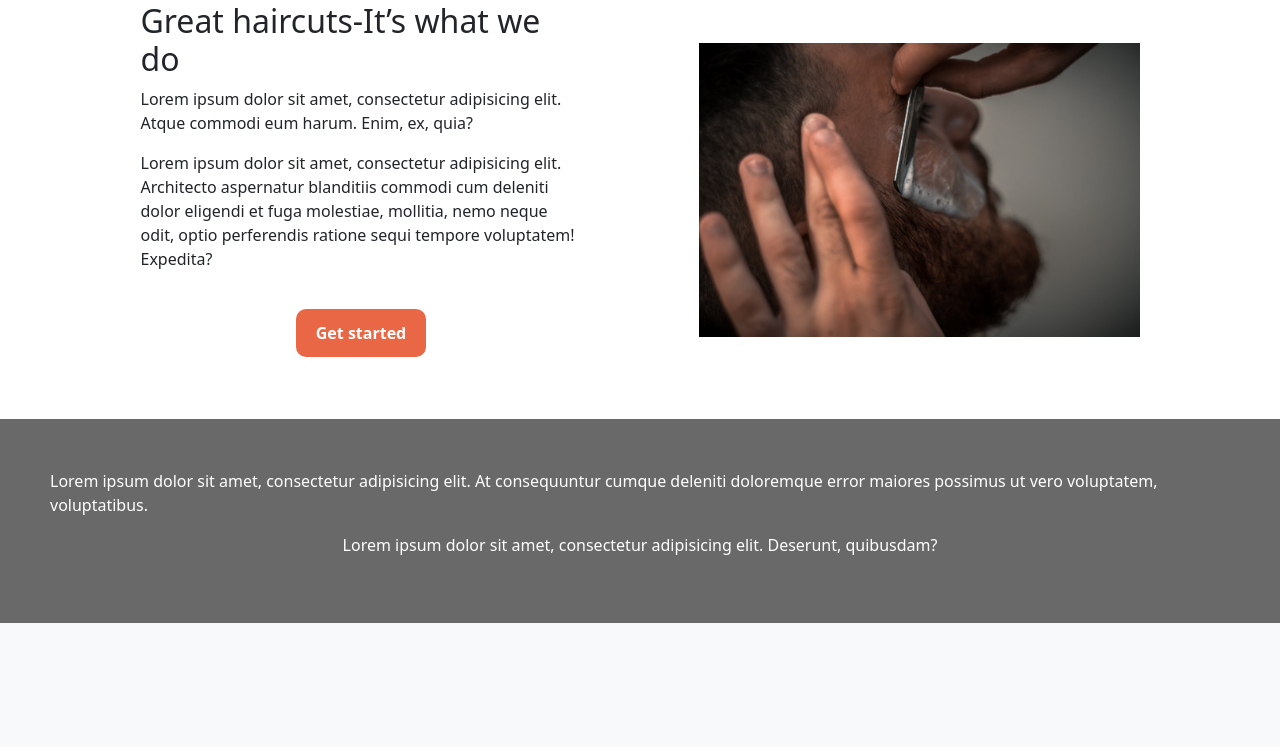
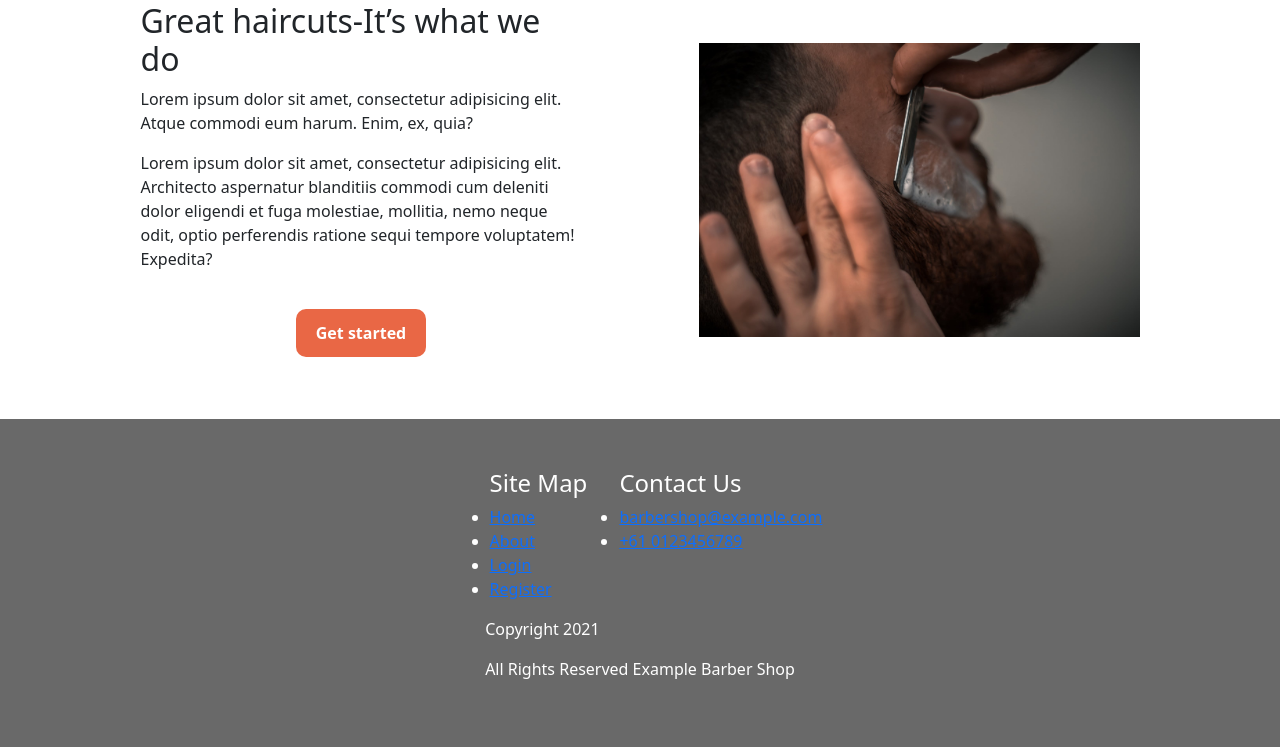
Before and after one commit to BuddyLich/django_practices, a Django app: page /about/ in a window 1280 px wide. Shown: the part 1351-2098 px from the top of the page. Before the commit the page ends 1974 px from the top, so only its background shows below. Run offline with Django 3.2, Linux system fonts and the light colour scheme; some libraries are stand-ins or nearby versions; some web fonts are replaced.

Commit message:
complete the HTML part on footer

```diff
--- a/barber_shop_booking_system/booking/static/booking/css/main.css
+++ b/barber_shop_booking_system/booking/static/booking/css/main.css
@@ -106,8 +106,9 @@
   background-color: dimgrey;
 }
 
-.footer-left {
-  maximum
+.main-footer {
+  display: flex;
+  flex-direction: row;
 }
 
 /* about_page */
--- a/barber_shop_booking_system/booking/templates/booking/base.html
+++ b/barber_shop_booking_system/booking/templates/booking/base.html
@@ -79,8 +79,33 @@
     {% block content %}
     {% endblock %}
     <footer class="footer">
-        <p>Lorem ipsum dolor sit amet, consectetur adipisicing elit. At consequuntur cumque deleniti doloremque error maiores possimus ut vero voluptatem, voluptatibus.</p>
-        <p>Lorem ipsum dolor sit amet, consectetur adipisicing elit. Deserunt, quibusdam?</p>
+        <div class="main-footer">
+            <ul class="site-map">
+                <h4>Site Map</h4>
+                <li class="site-link"><a href="#">Home</a></li>
+                <li class="site-link"><a href="#">About</a></li>
+                {% if not user.is_authenticated %}
+                    <li class="site-link"><a href="#">Login</a></li>
+                    <li class="site-link"><a href="#">Register</a></li>
+                {% elif user.is_customer %}
+                    <li class="site-link"><a href="#">Profile</a></li>
+                    <li class="site-link"><a href="#">My Bookings</a></li>
+                {% endif %}
+            </ul>
+            <ul class="contact-us">
+                <h4>Contact Us</h4>
+                <li class="site-link"><a href="#">barbershop@example.com</a></li>
+                <li class="site-link"><a href="#">+61 0123456789</a></li>
+            </ul>
+        </div>
+        <div class="copyright">
+            <div class="copyright-first">
+                <p>Copyright 2021</p>
+            </div>
+            <div class="copyright-second">
+                <p>All Rights Reserved Example Barber Shop</p>
+            </div>
+        </div>
     </footer>
 <script src="https://cdn.jsdelivr.net/npm/bootstrap@5.0.0-beta1/dist/js/bootstrap.min.js" integrity="sha384-pQQkAEnwaBkjpqZ8RU1fF1AKtTcHJwFl3pblpTlHXybJjHpMYo79HY3hIi4NKxyj" crossorigin="anonymous"></script>
 <script src="https://code.jquery.com/jquery-3.4.1.slim.min.js" integrity="sha384-J6qa4849blE2+poT4WnyKhv5vZF5SrPo0iEjwBvKU7imGFAV0wwj1yYfoRSJoZ+n" crossorigin="anonymous"></script>
```
